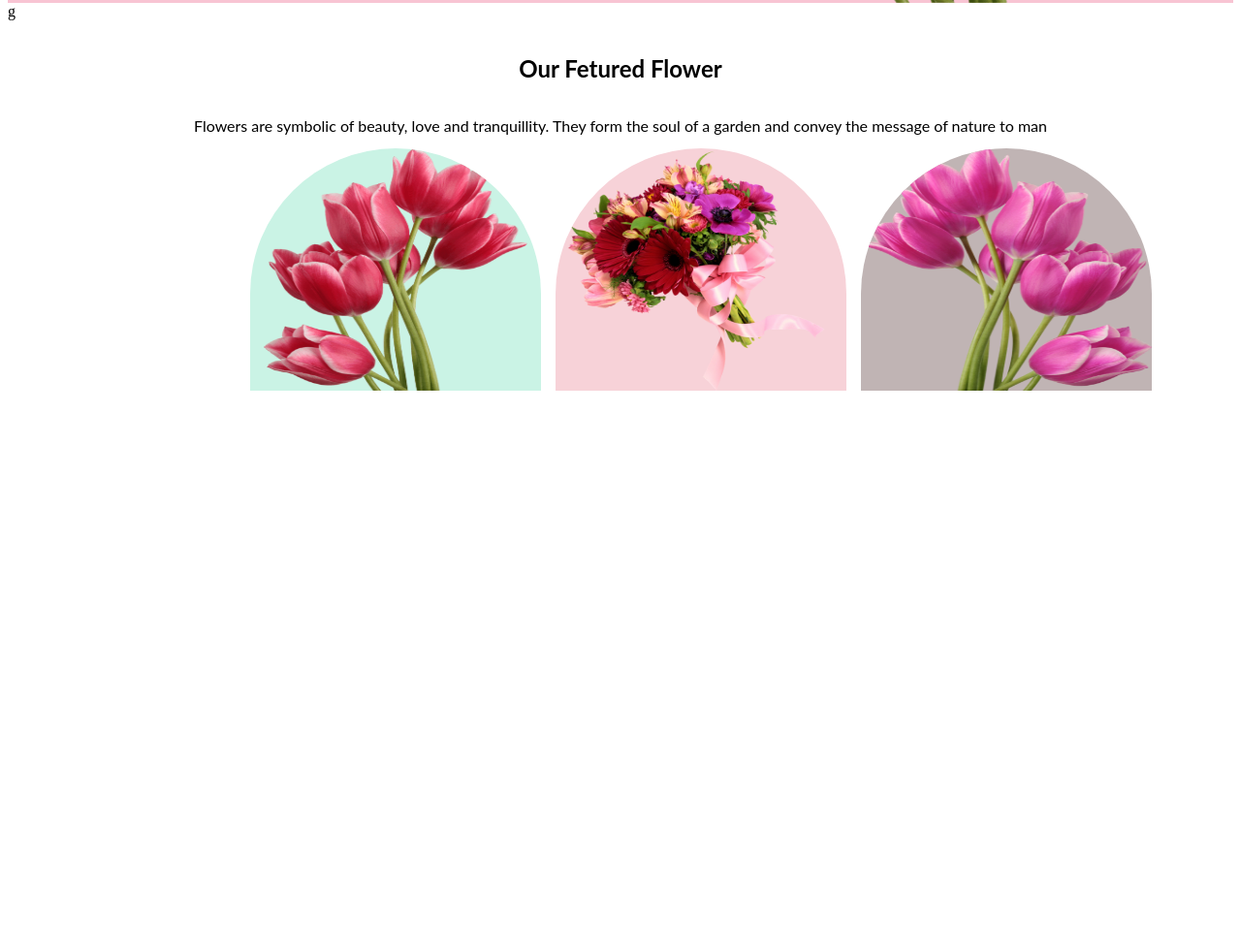
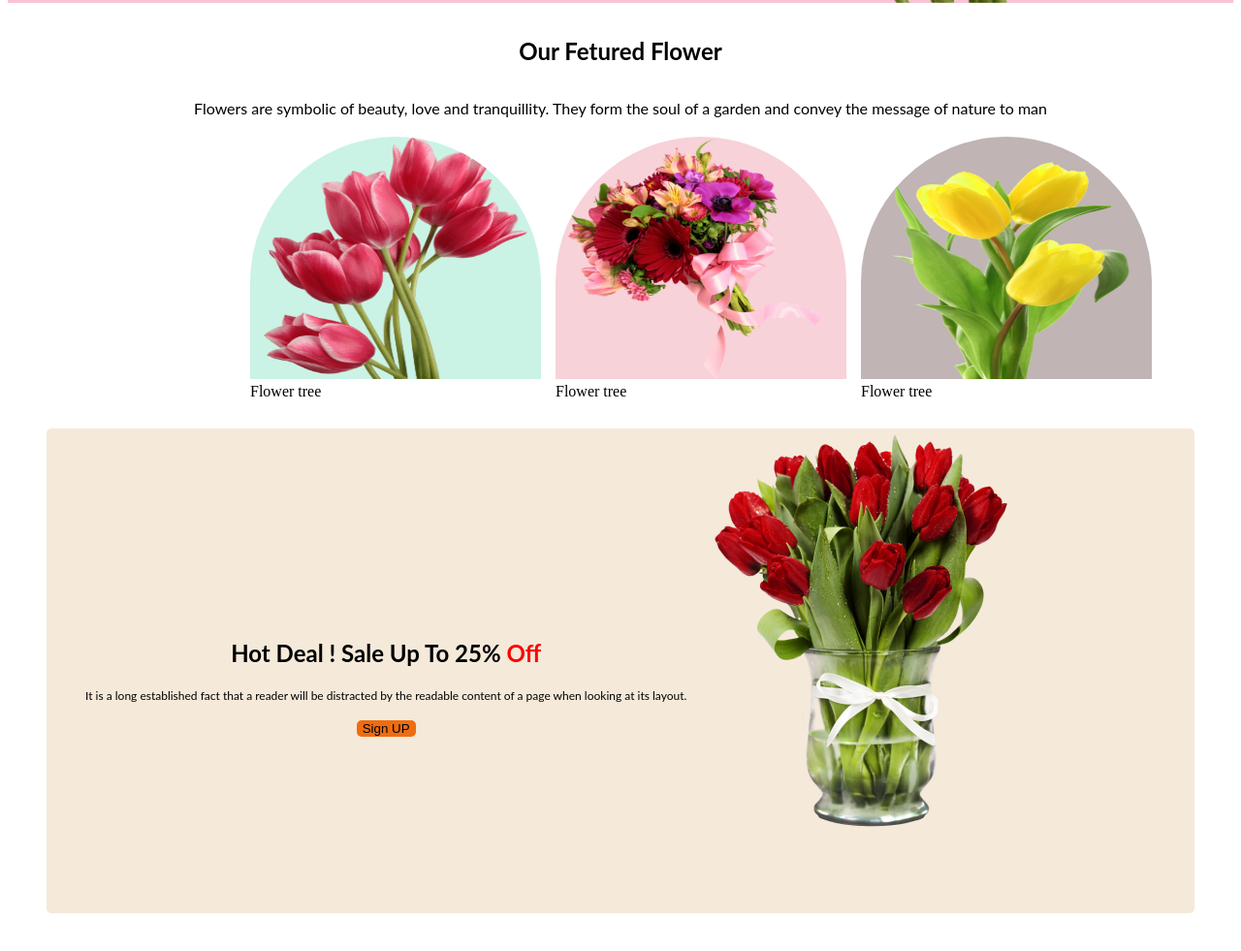
Before and after one commit to ShakiraMorium/My-flower-shop, a plain HTML site: page index.html in a window 1280 px wide. Shown: the part 505-1486 px from the top of the page at 97% size. Before the commit the page ends 918 px from the top, so only its background shows below. Drawn offline with Linux system fonts and the light colour scheme.

Commit message:
aboutsection added

```diff
--- a/index.html
+++ b/index.html
@@ -19,19 +19,35 @@
 
     </header>
     <!-- main section -->
-    <main>g
+    <main>
     <div class="box">
         <h2 class="text">Our Fetured Flower</h2>
         <p class="text">Flowers are symbolic of beauty, love and tranquillity. They form the soul of a garden and convey the message of nature to man</p>
         </div>
         <div class="main-box">
 
-                <div><img class="box-img1"src="./images/pngwing 10.png" alt=""></div>
-                <div><img class="box-img2" src="./images/pngwing 5 (2).png" alt=""></div>
-                <div><img class="box-img3"src="./images/pngwing 6.png" alt=""></div>
+                <div><img class="box-img1"src="./images/pngwing 10.png" alt="">Flower tree</div>
+                <div><img class="box-img2" src="./images/pngwing 5 (2).png" alt="">Flower tree</div>
+                <div><img class="box-img3"src="./images/pngwing 7.png" alt="">Flower tree</div>
 
 
+    </div>
+    <!-- about section -->
+    <section>
+        <div class="about-section">
+            <div class="text">
+                <h1>Hot Deal ! Sale Up To 25%<span style="color: red;"> Off</span>
+                </h1>
+                <p>It is a long established fact that a reader will be distracted by the readable content of a page when looking at its layout.</p>
+                <button class="btn-primary">Sign UP</button>
+
+            </div>
+            <div class="img">
+                <img src="./images/pngwing 8.png" alt="">
+            </div>
         </div>
+    </section>
+
     </main>
 </body>
 </html>
--- a/style.css
+++ b/style.css
@@ -33,16 +33,17 @@
 
 .text p{
 
-    font-size: 18px;
+    font-size: 12px;
     font-style: normal;
-    font-weight: 700;
-    line-height: 30px;
+    font-weight: 400;
+    line-height: 20px;
 
 
 
 }
 .main-box {
     margin-left: 250px;
+    padding-top:15px ;
     height: 250px;
     width: 300px;
     display: flex;
@@ -77,3 +78,13 @@
 
 
 }
+.about-section{
+    margin: 40px 40px 40px 40px;
+    padding-left: 40px;
+    background-color: rgb(245, 233, 218);
+    display: flex;
+    align-items: center;
+    justify-content: space-between;
+    border-radius: 5px;
+
+}
```
